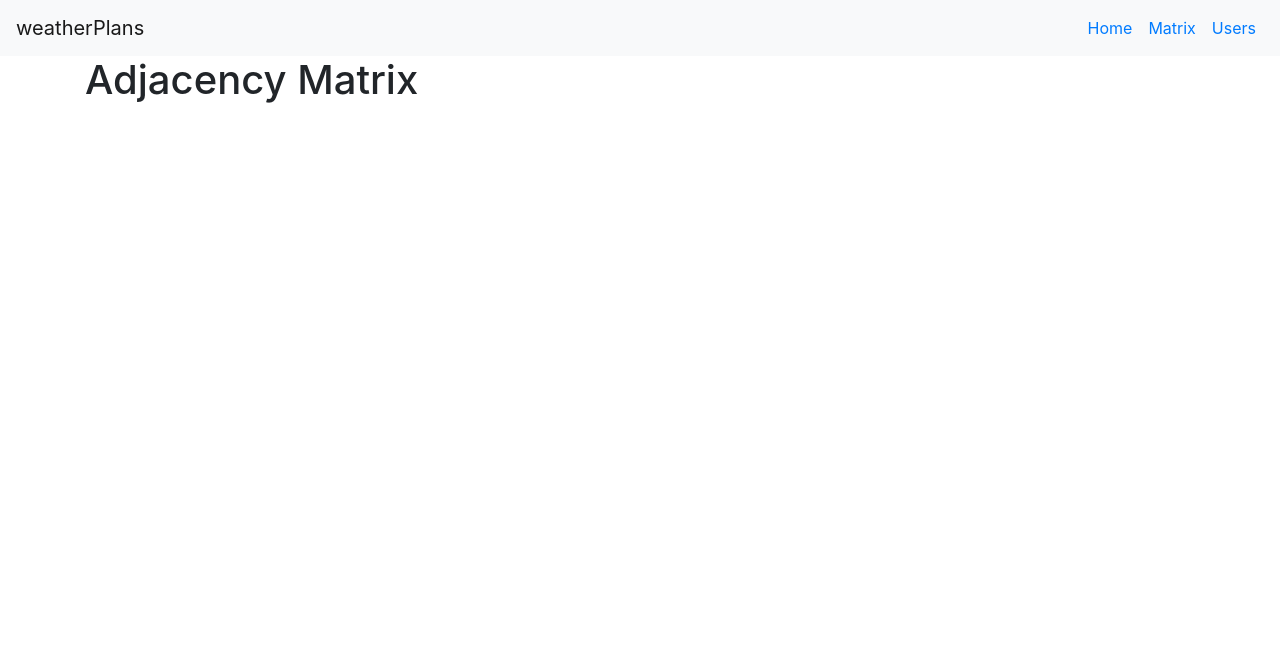
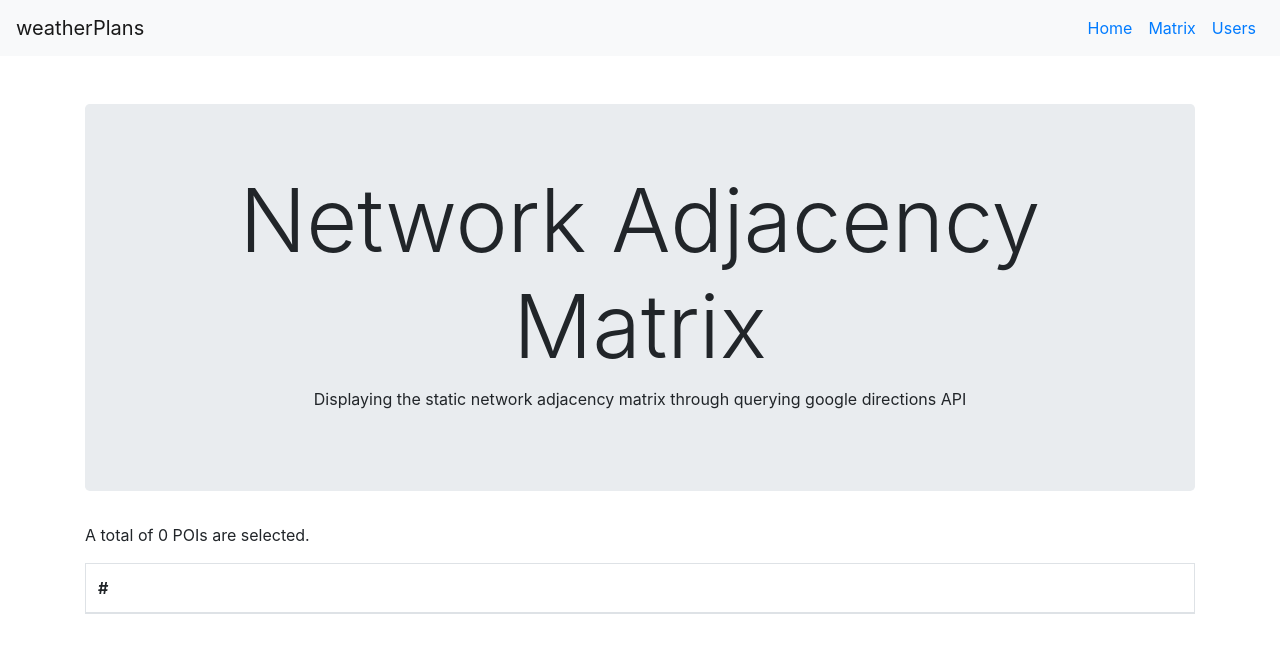
Before and after one commit to breakfasting/POIselection, a React (Create React App) app: page /matrix in a window 1280 px wide. Shown: the top 652 px of the page. Built offline with nearby package versions, Linux system fonts and the light colour scheme.

Commit message:
Correctly listing props from app.js in matrix

```diff
--- a/src/Matrix.js
+++ b/src/Matrix.js
@@ -1,14 +1,73 @@
 import React, { Component } from 'react';
-import { Container, Row, Col, Jumbotron, InputGroup, Input, Button } from 'reactstrap';
+import { Container, Row, Col, Jumbotron, InputGroup, Input, Button, Table } from 'reactstrap';
 
 class Matrix extends Component {
-  render () {
+  constructor(props) {
+    super(props);
+    this.state = {
+      selected: [],
+    };
+  }
+
+  componentWillMount() {
+    if (this.props.location.state !== undefined) {
+      this.setState({
+        selected: this.props.location.state,
+      });
+    }
+  }
+
+  render() {
     return (
       <Container>
-        <h1>Adjacency Matrix</h1>
+        <Jumbotron className="mt-5 text-center">
+          <h1 className="display-2">Network Adjacency Matrix</h1>
+          <p>Displaying the static network adjacency matrix through querying google directions API</p>
+        </Jumbotron>
         <p>
-          {console.log(this.props.location.state)}
+          A total of {this.state.selected.length} POIs are selected.
         </p>
+
+        <Table responsive bordered>
+          <thead>
+            <tr>
+              <th>#</th>
+                {this.state.selected.map( element => {
+                  return <th>{element.name}</th>;
+                } )}
+            </tr>
+          </thead>
+          <tbody>
+            {this.state.selected.map( element => {
+              return (
+                <tr>
+                  <th>{element.name}</th>
+                    {this.state.selected.map( element => {
+                      return <td>data</td>;
+                    } )}
+                </tr>
+              );
+            } )}
+            {/* <tr>
+              <th scope="row">台灣金屬創意館</th>
+              <td>Table cell</td>
+              <td>Table cell</td>
+              <td>Table cell</td>
+            </tr>
+            <tr>
+              <th scope="row">2</th>
+              <td>Table cell</td>
+              <td>Table cell</td>
+              <td>Table cell</td>
+            </tr>
+            <tr>
+              <th scope="row">3</th>
+              <td>Table cell</td>
+              <td>Table cell</td>
+              <td>Table cell</td>
+            </tr> */}
+          </tbody>
+        </Table>
       </Container>
     );
   }
```
